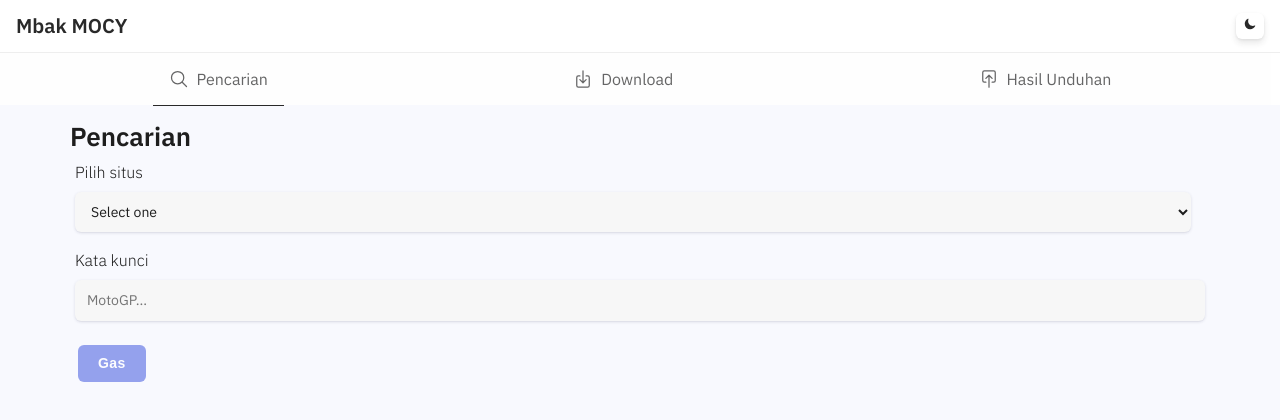
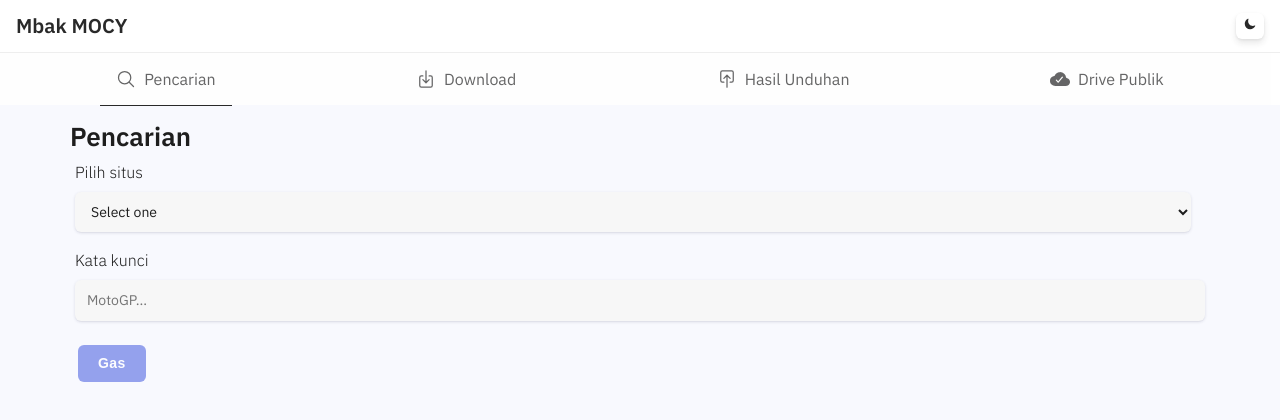
Before and after one commit to helma27/mocy, a React (Create React App) app in the folder web/: page / in a window 1280 px wide. Shown: the top 420 px of the page. Built offline with nearby package versions, Linux system fonts and the light colour scheme.

Commit message:
Drive Piblic V2

```diff
--- a/web/src/components/TopNav.js
+++ b/web/src/components/TopNav.js
@@ -30,6 +30,14 @@ export default function TopNav({ nav }) {
               <span className="tablet-desktop-only ml-05">Hasil Unduhan</span>
             </Link>
           </li>
+		  <li className={`cursor-pointer p-0 ph-1 height-100 d-flex align-items-center${nav === "drivepublic" ? " border-bottom-1" : ""}`}>
+            <Link to="https://drive.helmajs.my.id/1:/" className="height-100 d-flex align-items-center">
+              <i className="h2 m-0 d-flex align-items-center">
+                <ion-icon name="cloud-done" />
+              </i>
+              <span className="tablet-desktop-only ml-05">Drive Publik</span>
+            </Link>
+          </li>
         </ul>
       </div>
     </div>
```
